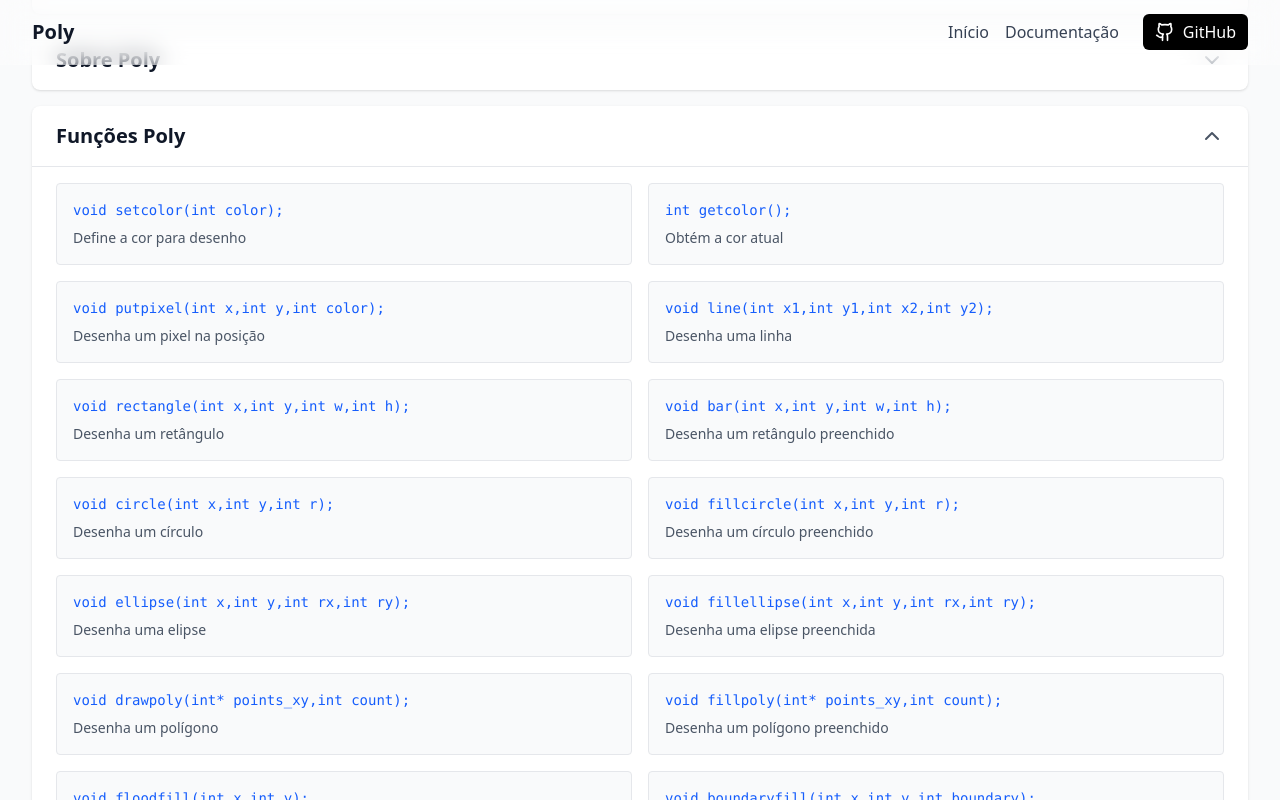
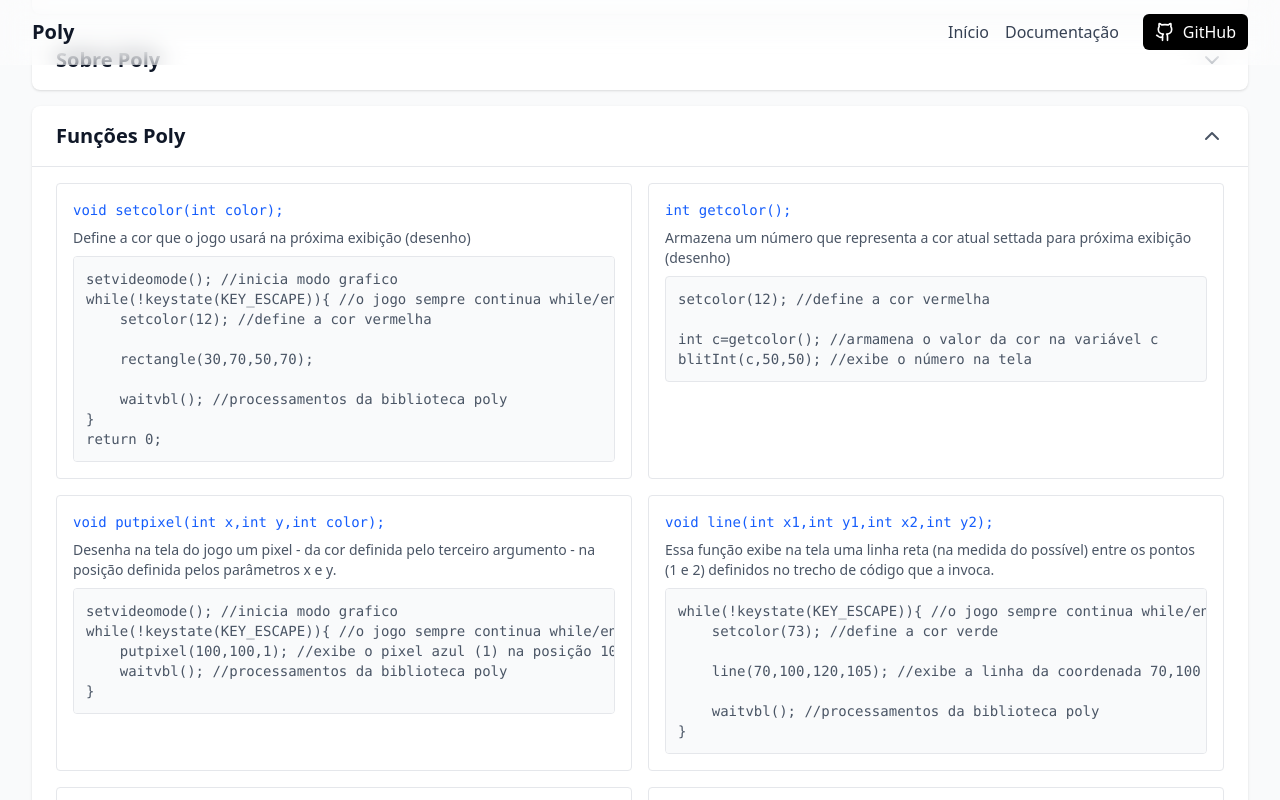
Before and after one commit to theselegadev/lp-poly, a React (Vite) app: page / in a window 1280 px wide. Both pictures are taken after a click on the button "Funções Poly". Shown: the part 1130-1930 px from the top of the page. Built offline with nearby package versions, Linux system fonts and the light colour scheme.

Commit message:
documentação funções

```diff
--- a/src/components/sections/DocumentationSection.jsx
+++ b/src/components/sections/DocumentationSection.jsx
@@ -2,21 +2,78 @@ import { useState } from 'react'
 import { ChevronDown } from 'lucide-react'
 
 const polyFunctions = [
-  { name: 'setcolor', signature: 'void setcolor(int color);', description: 'Define a cor para desenho' },
-  { name: 'getcolor', signature: 'int getcolor();', description: 'Obtém a cor atual' },
-  { name: 'putpixel', signature: 'void putpixel(int x,int y,int color);', description: 'Desenha um pixel na posição' },
-  { name: 'line', signature: 'void line(int x1,int y1,int x2,int y2);', description: 'Desenha uma linha' },
-  { name: 'rectangle', signature: 'void rectangle(int x,int y,int w,int h);', description: 'Desenha um retângulo' },
-  { name: 'bar', signature: 'void bar(int x,int y,int w,int h);', description: 'Desenha um retângulo preenchido' },
-  { name: 'circle', signature: 'void circle(int x,int y,int r);', description: 'Desenha um círculo' },
-  { name: 'fillcircle', signature: 'void fillcircle(int x,int y,int r);', description: 'Desenha um círculo preenchido' },
-  { name: 'ellipse', signature: 'void ellipse(int x,int y,int rx,int ry);', description: 'Desenha uma elipse' },
-  { name: 'fillellipse', signature: 'void fillellipse(int x,int y,int rx,int ry);', description: 'Desenha uma elipse preenchida' },
-  { name: 'drawpoly', signature: 'void drawpoly(int* points_xy,int count);', description: 'Desenha um polígono' },
-  { name: 'fillpoly', signature: 'void fillpoly(int* points_xy,int count);', description: 'Desenha um polígono preenchido' },
-  { name: 'floodfill', signature: 'void floodfill(int x,int y);', description: 'Preenchimento por inundação' },
-  { name: 'boundaryfill', signature: 'void boundaryfill(int x,int y,int boundary);', description: 'Preenchimento por limite' },
-  { name: 'blitInt', signature: 'void blitInt(int n,int x,int y);', description: 'Desenha um inteiro na tela' }
+  { name: 'setcolor',
+    signature: 'void setcolor(int color);',
+    description: 'Define a cor que o jogo usará na próxima exibição (desenho)',
+    example: 'setvideomode(); //inicia modo grafico\nwhile(!keystate(KEY_ESCAPE)){ //o jogo sempre continua while/enquanto o user não pressiona a tecla ESC/escape\n\tsetcolor(12); //define a cor vermelha\n\n\trectangle(30,70,50,70);\n\n\twaitvbl(); //processamentos da biblioteca poly\n}\nreturn 0;' },
+  { name: 'getcolor',
+    signature: 'int getcolor();',
+    description: 'Armazena um número que representa a cor atual settada para próxima exibição (desenho)',
+    example: 'setcolor(12); //define a cor vermelha\n\nint c=getcolor(); //armamena o valor da cor na variável c\nblitInt(c,50,50); //exibe o número na tela' },
+  { name: 'putpixel',
+    signature: 'void putpixel(int x,int y,int color);',
+    description: 'Desenha na tela do jogo um pixel - da cor definida pelo terceiro argumento - na posição definida pelos parâmetros x e y.',
+    example: 'setvideomode(); //inicia modo grafico\nwhile(!keystate(KEY_ESCAPE)){ //o jogo sempre continua while/enquanto o user não pressiona a tecla ESC/escape\n\tputpixel(100,100,1); //exibe o pixel azul (1) na posição 100,100\n\twaitvbl(); //processamentos da biblioteca poly\n}' },
+  { name: 'line',
+    signature: 'void line(int x1,int y1,int x2,int y2);',
+    description: 'Essa função exibe na tela uma linha reta (na medida do possível) entre os pontos (1 e 2) definidos no trecho de código que a invoca.',
+    example: 'while(!keystate(KEY_ESCAPE)){ //o jogo sempre continua while/enquanto o user não pressiona a tecla ESC/escape\n\tsetcolor(73); //define a cor verde\n\n\tline(70,100,120,105); //exibe a linha da coordenada 70,100 até a coordenada 120,155\n\n\twaitvbl(); //processamentos da biblioteca poly\n}' },
+  { name: 'rectangle',
+    signature: 'void rectangle(int x,int y,int w,int h);',
+    description: 'Os dois primeiros parametros dessa função são as coordenadas de um ponto do contorno de um retangulo a ser impresso na tela. Os outros dois são a largura e a altura.',
+    example: 'while(!keystate(KEY_ESCAPE)){ //o jogo sempre continua while/enquanto o user não pressiona a tecla ESC/escape\n\tsetcolor(73); //define a cor verde\n\n\trectangle(70,100,120,155); //exibe o contorno de um retângulo\n\n\twaitvbl(); //processamentos da biblioteca poly' },
+  { name: 'bar',
+    signature: 'void bar(int x,int y,int w,int h);',
+    description: 'Essa função exibe um retângulo de dimensão w,h preenchido com a cor definida pela função setcolor.',
+    example: 'int main(){\n\tsetvideomode(); //inicia modo grafico\n\twhile(!keystate(KEY_ESCAPE)){ //o jogo sempre continua while/enquanto o user não pressiona a tecla ESC/escape\n\t\tsetcolor(33); //define a cor verde\n\n\t\tbar(70,100,115,10); //exibe um retângulo\n\n\t\twaitvbl(); //processamentos da biblioteca poly\n\t}\n\treturn 0;\n}' },
+  { name: 'circle',
+    signature: 'void circle(int x,int y,int r);',
+    description: 'Desenha um círculo na coordenada x,y. O raio do círculo exibido é definido pela variável r e a cor definida na função setcolor.',
+    example: 'setvideomode();\nwhile(!keystate(KEY_ESCAPE)){\n    setcolor(14); //amarelo\n    circle(120,80,30); //centro (120,80) raio 30\n    waitvbl();\n}' },
+  { name: 'fillcircle',
+    signature: 'void fillcircle(int x,int y,int r);',
+    description: 'Os dois primeiros parametros dessa função são as coordenadas do ponto central de um círculo preenchido na tela.',
+    example: 'setvideomode();\nwhile(!keystate(KEY_ESCAPE)){\n    setcolor(4); //vermelho\n    fillcircle(80,60,25); //círculo preenchido centro (80,60) raio 25\n    waitvbl();\n}' },
+  { name: 'ellipse',
+    signature: 'void ellipse(int x,int y,int rx,int ry);',
+    description: 'Essa função exibe o contorno de uma elipse cujos raios são definidos pelos parâmetros rx e ry.',
+    example: 'setvideomode();\nwhile(!keystate(KEY_ESCAPE)){\n    setcolor(73); //verde\n    ellipse(140,100,40,20); //centro (140,100) rx=40 ry=20' },
+  { name: 'fillellipse',
+    signature: 'void fillellipse(int x,int y,int rx,int ry);',
+    description: 'A elipse preenchida na tela do jogo tem o centro definido nos argumentos x,y da chamada da função.',
+    example: 'while(!keystate(KEY_ESCAPE)){\n    setcolor(3); //cyan\n    fillellipse(200,80,30,15); //elipse preenchida centro (200,80) rx=30 ry=15\n    waitvbl();\n}' },
+  { name: 'drawpoly',
+    signature: 'void drawpoly(int* points_xy,int count);',
+    description: 'O primeiro parâmetro dessa função é um array de inteiros que são coordenadas do polágono a ser contornado. O segundo é o número de vértices do polígono.',
+    example: 'setcolor(11); //magenta/azulado\nint points[] = {\n\t60,60,  //vértice 1 (x1,y1)\n\t90,40,  //vértice 2 (x2,y2)\n\t120,60, //vértice 3 (x3,y3)\n\t110,90, //vértice 4 (x4,y4)\n\t70,95   //vértice 5 (x5,y5)\n};\ndrawpoly(points, 5); //5 vértices' },
+  { name: 'fillpoly',
+    signature: 'void fillpoly(int* points_xy,int count);',
+    description: 'Usa-se essa função para mostrar na tela do jogo um polígno de múltipos vértices.',
+    example: 'setvideomode();\nwhile(!keystate(KEY_ESCAPE)){\n    setcolor(9); //laranja\n    int poly[] = { 60,60, 90,40, 120,60, 110,90, 70,95 };\n    fillpoly(poly, 5); //preenche o polígono de 5 vértices\n    waitvbl();\n}' },
+  { name: 'floodfill',
+    signature: 'void floodfill(int x,int y);',
+    description: 'Essa função preenche (com a cor definida na função setcolor) uma área da tela que é exibida ao jogador.',
+    example: 'while(!keystate(KEY_ESCAPE)){\n    setcolor(15); //branco para contorno\n    rectangle(30,30,100,60); //desenha contorno de retângulo (largura=100, altura=60)\n    setcolor(2); //cor do preenchimento (verde)\n    floodfill(50,50); //ponto interior ao retângulo -> preenche o interior com a cor setada\n    waitvbl();\n}' },
+  { name: 'boundaryfill',
+    signature: 'void boundaryfill(int x,int y,int boundary);',
+    description: 'Preenchimento por limite.',
+    example: 'while(!keystate(KEY_ESCAPE)){ //o jogo sempre continua while/enquanto o user não pressiona a tecla ESC/escape\n\tsetcolor(33);\n\trectangle(50,100,115,40); //contorno retângulo\n\n\tsetcolor(20); //define a cor\n\tboundaryfill(70,120,20); //preenchimento\n\n\twaitvbl(); //processamentos da biblioteca poly\n}' },
+  { name: 'waitvbl',
+    signature: 'void waitvbl(void);',
+    description: 'Não sabemos exatamente a funcionalidade dessa função mas ela parece ser importante.',
+    example: 'waitvbl();' },
+  { name: 'blitInt',
+    signature: 'void blitInt(int n,int x,int y);',
+    description: 'Imprime um inteiro na tela.',
+    example: 'setcolor(33);\n\nblitInt(87,100,90); //exibe o número na tela\n\nwaitvbl(); //processamentos da biblioteca poly' },
+  { name: 'sleep',
+    signature: 'void sleep(int m);',
+    description: 'Pausa a sequencia de comandos que o dev escreveu por m milissegundos.',
+    example: 'int x=72;\nwhile(!keystate(KEY_ESCAPE)){ //o jogo sempre continua while/enquanto o user não pressiona a tecla ESC/escape\n\tsetcolor(33);\n\n\tblitInt(x,100,90); //exibe o número na tela\n\n\tx=x+1;\n\tsleep(350); //pausa a sequencia de comandos que o dev escreveu por 350 milissegundos\n\n\twaitvbl(); //processamentos da biblioteca poly\n}' },
+  { name: 'rand',
+    signature: 'int rand(void);',
+    description: 'Função usada para gerar números aleatórios.',
+    example: 'int main(){\n\tsrand(time(0)); //semeia um numero aleatório\n\tint x;\n\tx=rand()%15; //um numero aleatorio entre o e 15\n\n\tsetvideomode(); //inicia modo grafico\n\twhile(!keystate(KEY_ESCAPE)){ //o jogo sempre continua while/enquanto o user não pressiona a tecla ESC/escape\n\t\tsetcolor(33);\n\n\t\tblitInt(x,100,90); //exibe o número na tela\n\n\t\twaitvbl();\n\t}\n\treturn 0;\n}' }
 ]
 
 export default function DocumentationSection() {
@@ -119,9 +176,10 @@ main(){
               <div className="px-6 py-4 border-t border-gray-200">
                 <div className="grid grid-cols-1 md:grid-cols-2 gap-4">
                   {polyFunctions.map((func) => (
-                    <div key={func.name} className="bg-gray-50 p-4 rounded border border-gray-200">
+                    <div key={func.name} className="p-4 rounded border border-gray-200">
                       <p className="font-mono text-sm text-blue-600 break-words">{func.signature}</p>
                       <p className="text-sm text-gray-600 mt-2">{func.description}</p>
+                      <pre className="text-sm text-gray-600 mt-2 p-3 rounded border border-gray-200 bg-gray-50 overflow-scroll">{func.example}</pre>
                     </div>
                   ))}
                 </div>
```
